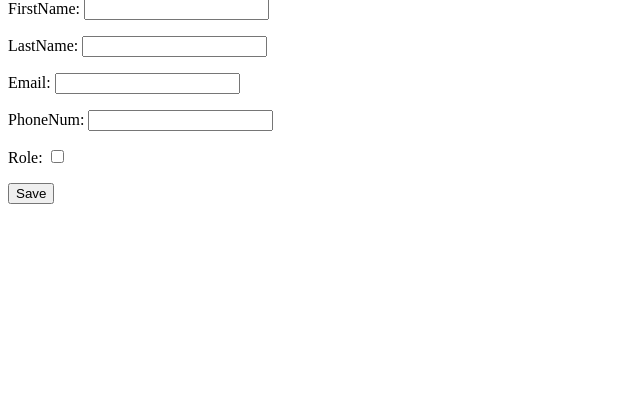
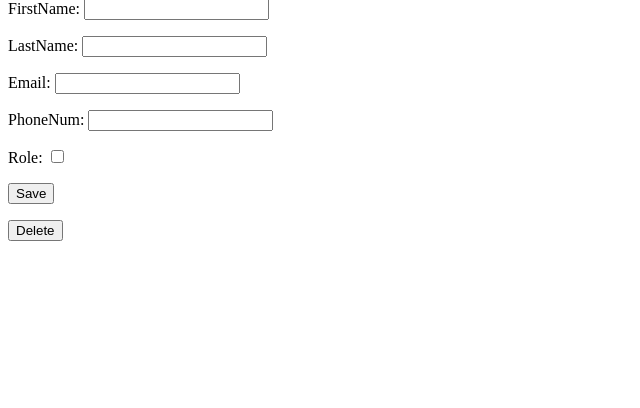
Before and after one commit to adpops/Instawork-Assessment-JN, a Django app: template manageApp/templates/manageApp/edit.html in a window 1280 px wide. Shown: the part 111-519 px from the top of the page, without its empty margins (0-640 px from the left). Run offline with Django 4.2, Linux system fonts and the light colour scheme; the template is opened without the code that fills it: values that come from a table or form of the project are taken from there, others are empty.

Commit message:
delete added as function

```diff
--- a/manageApp/templates/manageApp/edit.html
+++ b/manageApp/templates/manageApp/edit.html
@@ -6,4 +6,7 @@
     {{form.as_p}}
     <input type="submit" value="Save">
 </form>
-{% comment %} <input type="submit" value="Delete"> <a href="{%url 'manageApp:delete' id%}"></a> {% endcomment %}
+<a href="{%url 'manageApp:delete' id%}">
+    <input type="submit" value="Delete">
+</a>
+{% comment %} <input type="submit" value="Delete">  {% endcomment %}
--- a/manageApp/urls.py
+++ b/manageApp/urls.py
@@ -6,5 +6,5 @@ urlpatterns = [
     path('', views.IndexView.as_view(), name='index'),
     path('add/', views.AddView.as_view(), name='add'),
     path('edit/<int:pk>/', views.EditView.as_view(), name='edit'),
-    path('<int:pk>/delete', views.delete, name='delete'),
+    path('delete/<int:pk>/', views.delete, name='delete'),
 ]
```
Also changed, not shown: manageApp/views.py (+8 -15 lines), db.sqlite3.
